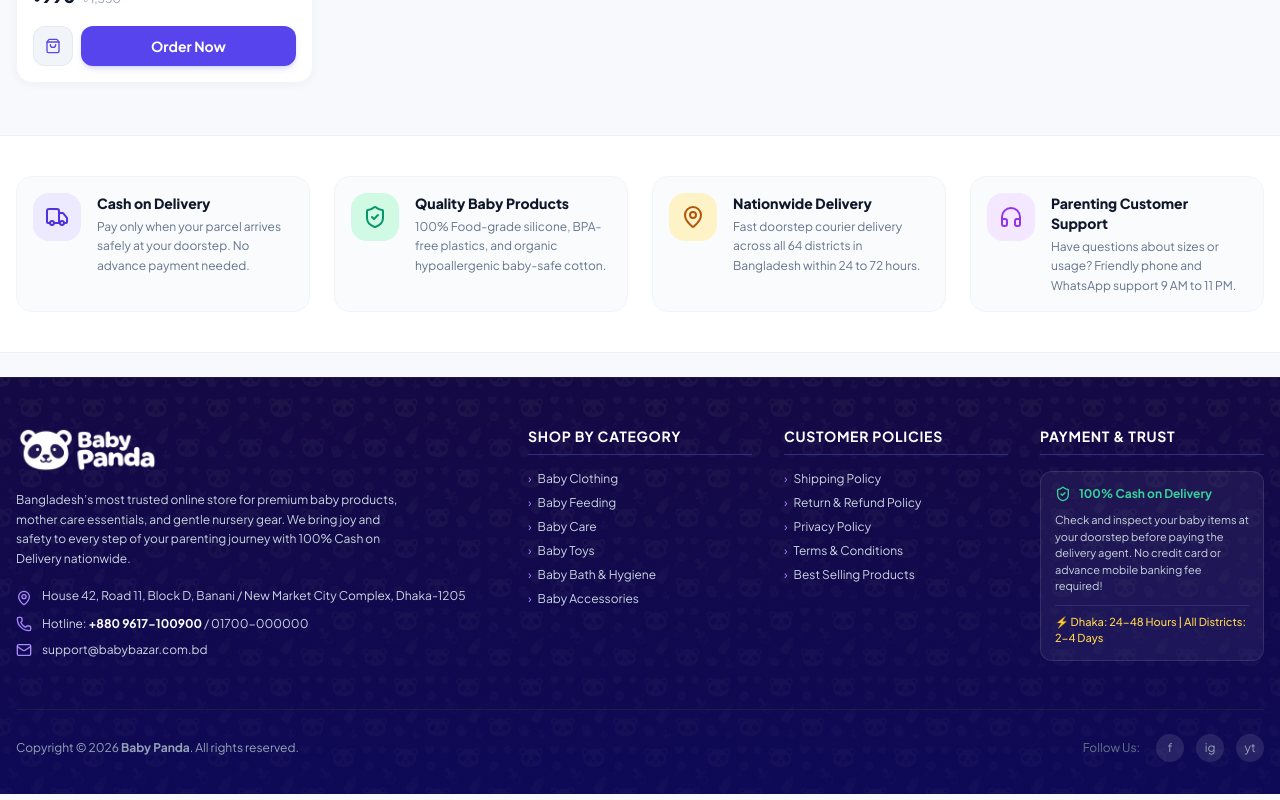
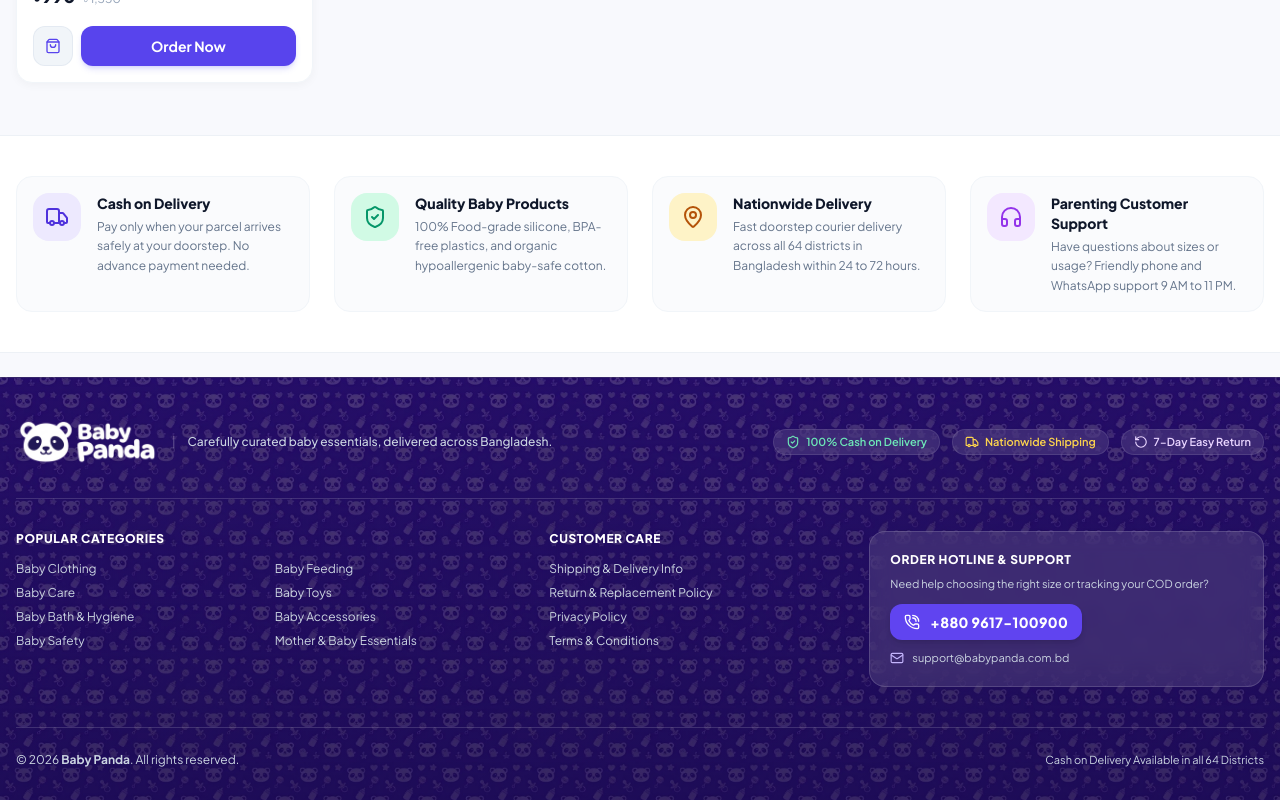
Before and after one commit to mesbahmunna/panda, a React (Vite) app: page / in a window 1280 px wide. Shown: the part 6440-7240 px from the top of the page. Built offline with nearby package versions, Linux system fonts and the light colour scheme.

Commit message:
style: streamline footer to minimal modern layout with reduced pattern overlay opacity

```diff
--- a/src/components/Footer/Footer.tsx
+++ b/src/components/Footer/Footer.tsx
@@ -1,5 +1,5 @@
 import React from 'react';
-import { Phone, Mail, MapPin, ShieldCheck } from 'lucide-react';
+import { PhoneCall, Mail, ShieldCheck, Truck, RotateCcw } from 'lucide-react';
 import { Logo } from '../common/Logo';
 import { categories } from '../../data/categories';
 import footerPattern from '../../assets/footer-pattern.jpg';
@@ -34,146 +34,127 @@ export const Footer: React.FC<FooterProps> = ({ onSelectCategory, onOpenPolicy }
   const openTerms = () => {
     onOpenPolicy(
       'Terms & Conditions',
-      'All products listed on BabyBazar are genuine and baby-safe. Prices are in Bangladeshi Taka (BDT ৳) and include applicable taxes. We reserve the right to verify high-value orders via a quick verification phone call before dispatch.'
+      'All products listed on Baby Panda are genuine and baby-safe. Prices are in Bangladeshi Taka (BDT ৳) and include applicable taxes. We reserve the right to verify orders via a quick verification call before dispatch.'
     );
   };
 
   return (
     <footer
-      className="relative text-slate-300 text-xs pt-12 pb-24 md:pb-8 border-t border-indigo-950 overflow-hidden bg-[#241066]"
+      className="relative text-slate-200 text-xs pt-10 pb-24 md:pb-8 border-t border-white/10 overflow-hidden bg-[#241066]"
       style={{
-        backgroundImage: `linear-gradient(to bottom, rgba(16, 8, 55, 0.82), rgba(11, 9, 82, 0.90)), url(${footerPattern})`,
+        backgroundImage: `linear-gradient(to bottom, rgba(20, 10, 58, 0.35), rgba(15, 8, 48, 0.50)), url(${footerPattern})`,
         backgroundRepeat: 'repeat',
-        backgroundSize: 'auto, 500px auto',
+        backgroundSize: 'auto, 380px auto',
       }}
     >
       <div className="relative z-10 max-w-7xl mx-auto px-4">
 
-        {/* Main Footer Columns */}
-        <div className="grid grid-cols-1 sm:grid-cols-2 lg:grid-cols-5 gap-8 mb-12 text-left">
+        {/* Top Minimal Highlights Bar */}
+        <div className="flex flex-wrap items-center justify-between gap-4 pb-8 mb-8 border-b border-white/15">
+          <div className="flex flex-col sm:flex-row sm:items-center gap-3">
+            <Logo variant="light" />
+            <span className="hidden sm:inline text-white/30">|</span>
+            <p className="text-xs text-slate-300 font-medium">
+              Carefully curated baby essentials, delivered across Bangladesh.
+            </p>
+          </div>
 
-          {/* Column 1: Brand Info */}
-          <div className="lg:col-span-2">
-            <Logo variant="light" className="mb-4" />
-            <p className="text-xs text-slate-300 leading-relaxed max-w-sm mb-5">
-              Bangladesh’s most trusted online store for premium baby products, mother care essentials, and gentle nursery gear. We bring joy and safety to every step of your parenting journey with 100% Cash on Delivery nationwide.
-            </p>
-
-            <div className="space-y-2.5 text-xs text-slate-300">
-              <div className="flex items-start gap-2.5">
-                <MapPin className="w-4 h-4 text-brand-400 shrink-0 mt-0.5" />
-                <span>House 42, Road 11, Block D, Banani / New Market City Complex, Dhaka-1205</span>
-              </div>
-              <div className="flex items-center gap-2.5">
-                <Phone className="w-4 h-4 text-brand-400 shrink-0" />
-                <span>Hotline: <strong className="text-white">+880 9617-100900</strong> / 01700-000000</span>
-              </div>
-              <div className="flex items-center gap-2.5">
-                <Mail className="w-4 h-4 text-brand-400 shrink-0" />
-                <span>support@babybazar.com.bd</span>
-              </div>
+          <div className="flex flex-wrap items-center gap-2 sm:gap-3 text-[11px] font-semibold text-slate-200">
+            <span className="inline-flex items-center gap-1.5 px-3 py-1 rounded-full bg-white/10 backdrop-blur-md border border-white/10 text-emerald-300">
+              <ShieldCheck className="w-3.5 h-3.5" /> 100% Cash on Delivery
+            </span>
+            <span className="inline-flex items-center gap-1.5 px-3 py-1 rounded-full bg-white/10 backdrop-blur-md border border-white/10 text-amber-300">
+              <Truck className="w-3.5 h-3.5" /> Nationwide Shipping
+            </span>
+            <span className="inline-flex items-center gap-1.5 px-3 py-1 rounded-full bg-white/10 backdrop-blur-md border border-white/10 text-purple-200">
+              <RotateCcw className="w-3.5 h-3.5" /> 7-Day Easy Return
+            </span>
           </div>
         </div>
 
-          {/* Column 2: Shop By Category */}
-          <div>
-            <h4 className="text-sm font-bold text-white uppercase tracking-wider mb-4 border-b border-indigo-900 pb-2">
-              Shop By Category
+        {/* Minimal 3-Column Navigation & Contact Grid */}
+        <div className="grid grid-cols-1 md:grid-cols-12 gap-8 mb-10 text-left">
+
+          {/* Col 1: Quick Categories */}
+          <div className="md:col-span-5">
+            <h4 className="text-xs font-black uppercase tracking-wider text-white mb-3.5">
+              Popular Categories
             </h4>
-            <ul className="space-y-2 text-xs">
-              {categories.slice(0, 6).map((cat) => (
-                <li key={cat.id}>
+            <div className="grid grid-cols-2 gap-y-2 gap-x-4 text-xs">
+              {categories.slice(0, 8).map((cat) => (
                 <button
+                  key={cat.id}
                   onClick={() => onSelectCategory(cat.slug)}
-                    className="hover:text-brand-300 transition-colors flex items-center gap-1.5"
+                  className="text-left text-slate-300 hover:text-white transition-colors truncate"
                 >
-                    <span className="text-brand-400">›</span>
-                    <span>{cat.name}</span>
+                  {cat.name}
                 </button>
-                </li>
               ))}
-            </ul>
+            </div>
           </div>
 
-          {/* Column 3: Company & Policies */}
-          <div id="footer-faq">
-            <h4 className="text-sm font-bold text-white uppercase tracking-wider mb-4 border-b border-indigo-900 pb-2">
-              Customer Policies
+          {/* Col 2: Policies */}
+          <div className="md:col-span-3">
+            <h4 className="text-xs font-black uppercase tracking-wider text-white mb-3.5">
+              Customer Care
             </h4>
-            <ul className="space-y-2 text-xs">
+            <ul className="space-y-2 text-xs text-slate-300">
               <li>
-                <button onClick={openShippingPolicy} className="hover:text-brand-300 transition-colors flex items-center gap-1.5">
-                  <span className="text-brand-400">›</span>
-                  <span>Shipping Policy</span>
+                <button onClick={openShippingPolicy} className="hover:text-white transition-colors">
+                  Shipping &amp; Delivery Info
                 </button>
               </li>
               <li>
-                <button onClick={openReturnPolicy} className="hover:text-brand-300 transition-colors flex items-center gap-1.5">
-                  <span className="text-brand-400">›</span>
-                  <span>Return &amp; Refund Policy</span>
+                <button onClick={openReturnPolicy} className="hover:text-white transition-colors">
+                  Return &amp; Replacement Policy
                 </button>
               </li>
               <li>
-                <button onClick={openPrivacyPolicy} className="hover:text-brand-300 transition-colors flex items-center gap-1.5">
-                  <span className="text-brand-400">›</span>
-                  <span>Privacy Policy</span>
+                <button onClick={openPrivacyPolicy} className="hover:text-white transition-colors">
+                  Privacy Policy
                 </button>
               </li>
               <li>
-                <button onClick={openTerms} className="hover:text-brand-300 transition-colors flex items-center gap-1.5">
-                  <span className="text-brand-400">›</span>
-                  <span>Terms &amp; Conditions</span>
+                <button onClick={openTerms} className="hover:text-white transition-colors">
+                  Terms &amp; Conditions
                 </button>
-              </li>
-              <li>
-                <a href="#best-sellers-section" className="hover:text-brand-300 transition-colors flex items-center gap-1.5">
-                  <span className="text-brand-400">›</span>
-                  <span>Best Selling Products</span>
-                </a>
               </li>
             </ul>
           </div>
 
-          {/* Column 4: Trust & Payment Notice */}
-          <div>
-            <h4 className="text-sm font-bold text-white uppercase tracking-wider mb-4 border-b border-indigo-900 pb-2">
-              Payment &amp; Trust
+          {/* Col 3: Helpline / Quick Contact */}
+          <div className="md:col-span-4 bg-white/10 backdrop-blur-md rounded-2xl p-4 sm:p-5 border border-white/15">
+            <h4 className="text-xs font-black uppercase tracking-wider text-white mb-2">
+              Order Hotline &amp; Support
             </h4>
-            <div className="bg-white/5 rounded-xl p-3.5 border border-white/10 space-y-2.5">
-              <div className="flex items-center gap-2 text-emerald-400 font-bold text-xs">
-                <ShieldCheck className="w-4 h-4 shrink-0" />
-                <span>100% Cash on Delivery</span>
-              </div>
-              <p className="text-[11px] text-slate-300 leading-normal">
-                Check and inspect your baby items at your doorstep before paying the delivery agent. No credit card or advance mobile banking fee required!
+            <p className="text-[11px] text-slate-300 mb-3">
+              Need help choosing the right size or tracking your COD order?
             </p>
-              <div className="pt-2 border-t border-white/10 text-[11px] text-amber-300 font-medium">
-                ⚡ Dhaka: 24-48 Hours | All Districts: 2-4 Days
-              </div>
+
+            <a
+              href="tel:+8809617100900"
+              className="inline-flex items-center gap-2.5 px-3.5 py-2 rounded-xl bg-brand-500 hover:bg-brand-600 text-white font-black text-sm tracking-wide shadow-md transition-all active:scale-95 mb-2.5"
+            >
+              <PhoneCall className="w-4 h-4" />
+              <span>+880 9617-100900</span>
+            </a>
+
+            <div className="flex items-center gap-2 text-[11px] text-slate-300">
+              <Mail className="w-3.5 h-3.5 text-brand-300 shrink-0" />
+              <span>support@babypanda.com.bd</span>
             </div>
           </div>
 
         </div>
 
-        {/* Bottom Bar: Copyright & Social Links */}
-        <div className="pt-6 border-t border-indigo-950 flex flex-col sm:flex-row items-center justify-between gap-4 text-xs text-slate-400">
+        {/* Minimal Bottom Bar */}
+        <div className="pt-6 border-t border-white/15 flex flex-col sm:flex-row items-center justify-between gap-3 text-xs text-slate-300">
           <div>
-            <span>Copyright &copy; 2026 <strong>Baby Panda</strong>. All rights reserved.</span>
+            <span>&copy; {new Date().getFullYear()} <strong>Baby Panda</strong>. All rights reserved.</span>
           </div>
 
-          <div className="flex items-center gap-4">
-            <span className="text-slate-500">Follow Us:</span>
-            <div className="flex items-center gap-3">
-              <a href="https://facebook.com" target="_blank" rel="noreferrer" className="w-7 h-7 rounded-full bg-white/10 hover:bg-brand-500 hover:text-white flex items-center justify-center transition-colors">
-                f
-              </a>
-              <a href="https://instagram.com" target="_blank" rel="noreferrer" className="w-7 h-7 rounded-full bg-white/10 hover:bg-brand-500 hover:text-white flex items-center justify-center transition-colors">
-                ig
-              </a>
-              <a href="https://youtube.com" target="_blank" rel="noreferrer" className="w-7 h-7 rounded-full bg-white/10 hover:bg-brand-500 hover:text-white flex items-center justify-center transition-colors">
-                yt
-              </a>
-            </div>
+          <div className="flex items-center gap-2 text-[11px] text-slate-300">
+            <span>Cash on Delivery Available in all 64 Districts</span>
           </div>
         </div>
 
```
Lines whose indentation alone changed are shown as unchanged.
